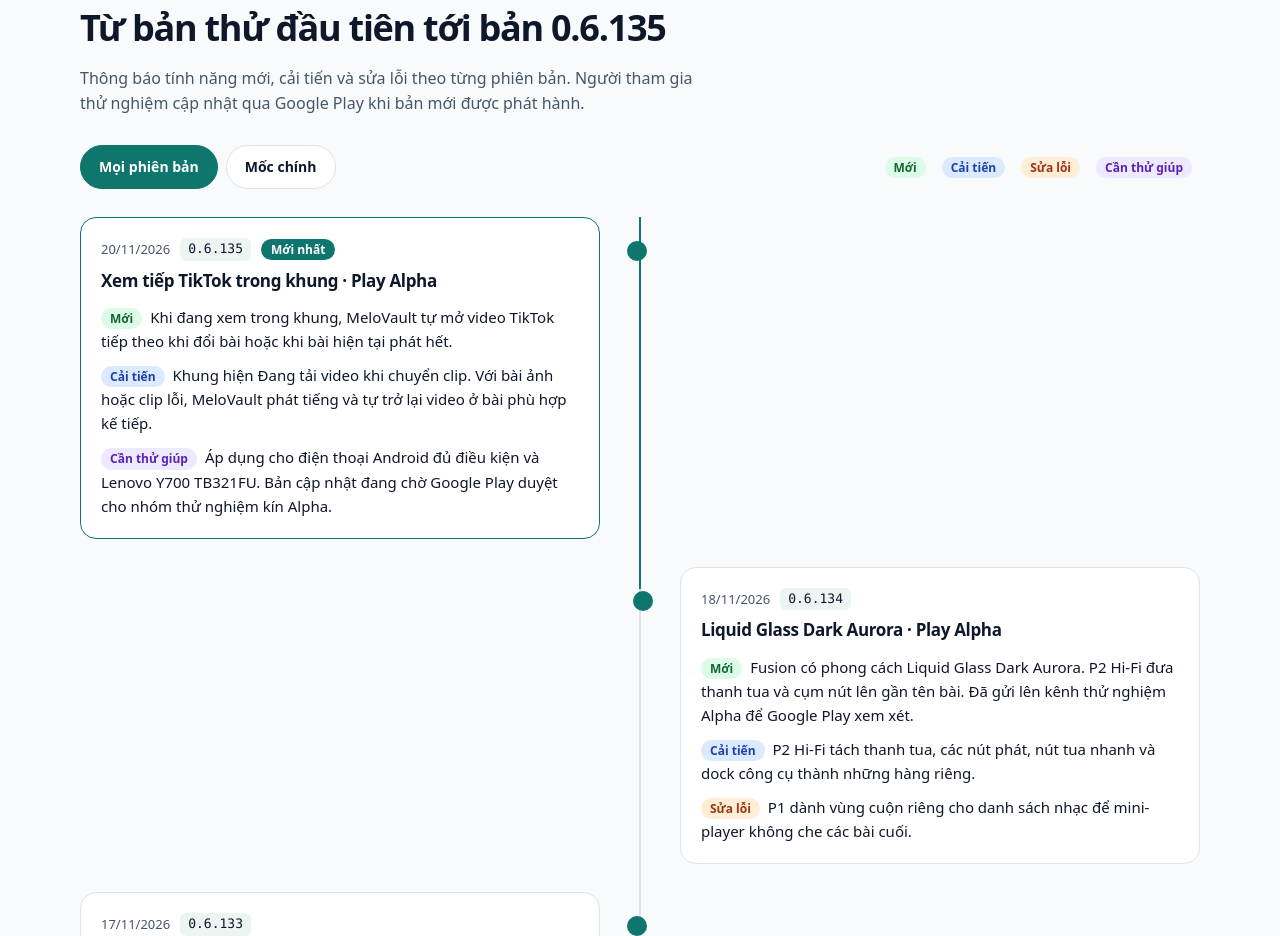
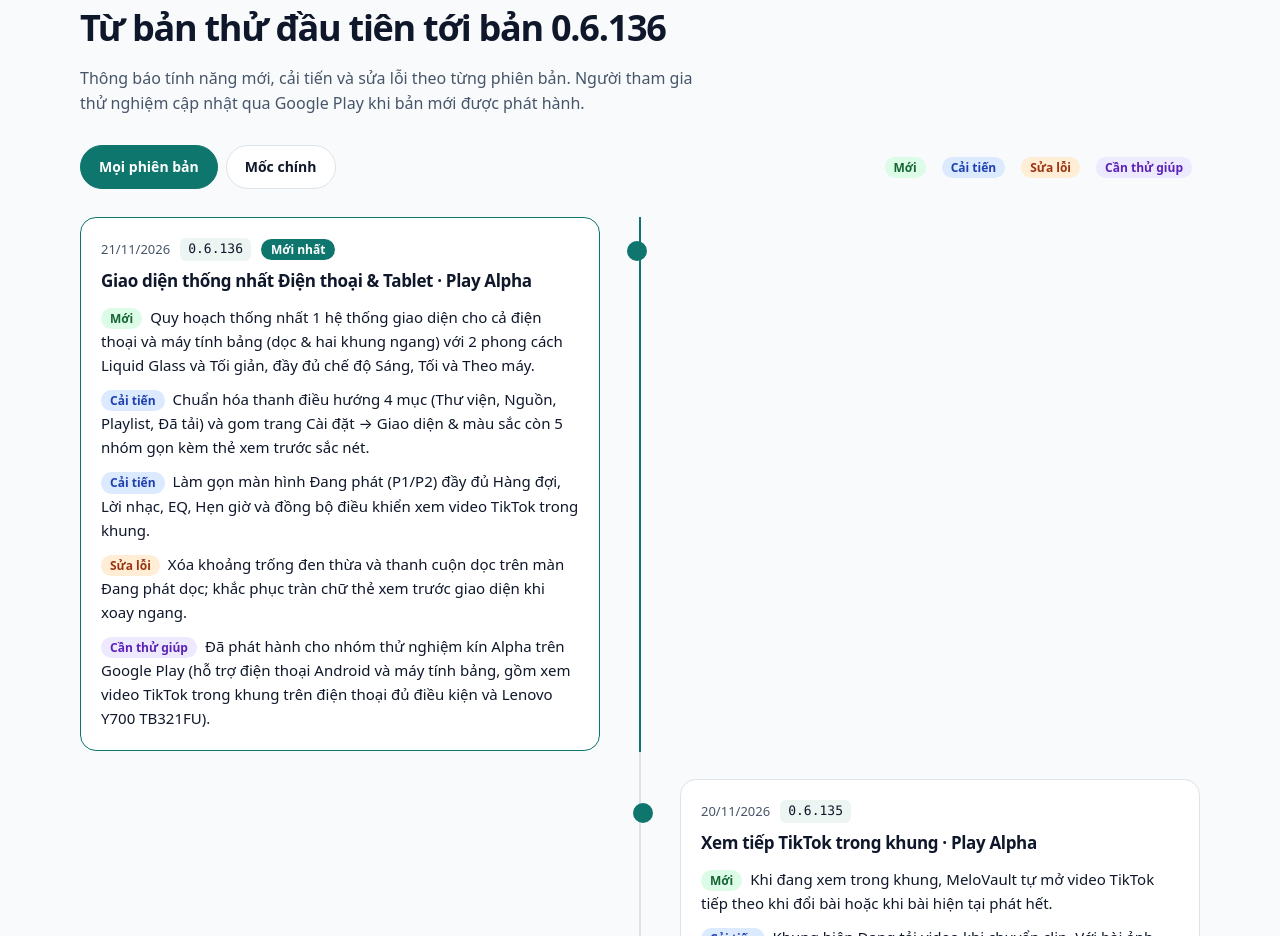
Before and after one commit to niquitin/melovault, a plain HTML site: page index.html in a window 1280 px wide. Shown: the part 5825-6761 px from the top of the page. Drawn offline with Linux system fonts and the light colour scheme.

Commit message:
site: announce unified UI/UX 0.6.136 (161) on Play Alpha

```diff
--- a/changelog.js
+++ b/changelog.js
@@ -3,6 +3,27 @@
 window.MELOVAULT_CHANGELOG = {
   "schema": 1,
   "versions": [
+    {
+      "version": "0.6.136",
+      "versionCode": 161,
+      "date": "2026-11-21",
+      "tag": "",
+      "title": "Giao diện thống nhất Điện thoại & Tablet · Play Alpha",
+      "highlight": true,
+      "new": [
+        "Quy hoạch thống nhất 1 hệ thống giao diện cho cả điện thoại và máy tính bảng (dọc & hai khung ngang) với 2 phong cách Liquid Glass và Tối giản, đầy đủ chế độ Sáng, Tối và Theo máy."
+      ],
+      "improved": [
+        "Chuẩn hóa thanh điều hướng 4 mục (Thư viện, Nguồn, Playlist, Đã tải) và gom trang Cài đặt → Giao diện & màu sắc còn 5 nhóm gọn kèm thẻ xem trước sắc nét.",
+        "Làm gọn màn hình Đang phát (P1/P2) đầy đủ Hàng đợi, Lời nhạc, EQ, Hẹn giờ và đồng bộ điều khiển xem video TikTok trong khung."
+      ],
+      "fixed": [
+        "Xóa khoảng trống đen thừa và thanh cuộn dọc trên màn Đang phát dọc; khắc phục tràn chữ thẻ xem trước giao diện khi xoay ngang."
+      ],
+      "test": [
+        "Đã phát hành cho nhóm thử nghiệm kín Alpha trên Google Play (hỗ trợ điện thoại Android và máy tính bảng, gồm xem video TikTok trong khung trên điện thoại đủ điều kiện và Lenovo Y700 TB321FU)."
+      ]
+    },
     {
       "version": "0.6.135",
       "versionCode": 160,
--- a/config.js
+++ b/config.js
@@ -1,13 +1,13 @@
 // THÔNG TIN HIỂN THỊ, KHÔNG CHỨA URL APK. Mọi bản thử nghiệm được cài từ Google Play.
 // Google Play phân phối theo thiết bị; không công bố hash/kích thước APK QA riêng.
 window.MELOVAULT_RELEASE = {
-  "versionName": "0.6.135-open",
-  "versionCode": 160,
+  "versionName": "0.6.136-open",
+  "versionCode": 161,
   "sha256": "",
   "sizeBytes": 0,
-  "releaseDate": "2026-11-20",
+  "releaseDate": "2026-11-21",
   "notes": [
-    "Xem tiếp video TikTok trong khung khi đổi bài. Bản cập nhật đang chờ Google Play duyệt cho nhóm thử nghiệm kín Alpha.",
+    "Giao diện thống nhất mới cho cả điện thoại và máy tính bảng (Liquid Glass & Tối giản Sáng/Tối, thanh 4 mục, Đang phát P1/P2 và Cài đặt gọn 5 nhóm). Đã phát hành trên kênh thử nghiệm kín Alpha của Google Play.",
     "Đang có bản 0.6.97: phải gỡ bản đó rồi cài bản này một lần (mất dữ liệu trong app).",
     "Ứng dụng không chính thức, dùng Telegram API; không liên kết với Telegram."
   ]
--- a/index.html
+++ b/index.html
@@ -131,7 +131,7 @@
         <aside class="release-info" aria-labelledby="latest-release-title">
           <p class="eyebrow">THÔNG BÁO CẬP NHẬT</p>
           <h3 id="latest-release-title">MeloVault có gì mới?</h3>
-          <p id="latest-announcement" role="status"><strong>Phiên bản 0.6.135 — 20/11/2026: </strong>Xem tiếp video TikTok trong khung khi đổi bài. Bản cập nhật đang chờ Google Play duyệt cho nhóm thử nghiệm kín Alpha.</p>
+          <p id="latest-announcement" role="status"><strong>Phiên bản 0.6.136 — 21/11/2026: </strong>Giao diện thống nhất mới cho cả điện thoại và máy tính bảng (Liquid Glass &amp; Tối giản Sáng/Tối, thanh 4 mục, Đang phát P1/P2 và Cài đặt gọn 5 nhóm). Đã phát hành trên kênh thử nghiệm kín Alpha của Google Play.</p>
           <p class="fine-print">Đây là nhật ký phát triển. Phiên bản thực tế trên Google Play có thể được phát hành sau khi Google xem xét.</p>
           <a href="#nhat-ky">Xem chi tiết từng phiên bản ›</a>
         </aside>
```
Also changed, not shown: update.json (+4 -4 lines).
